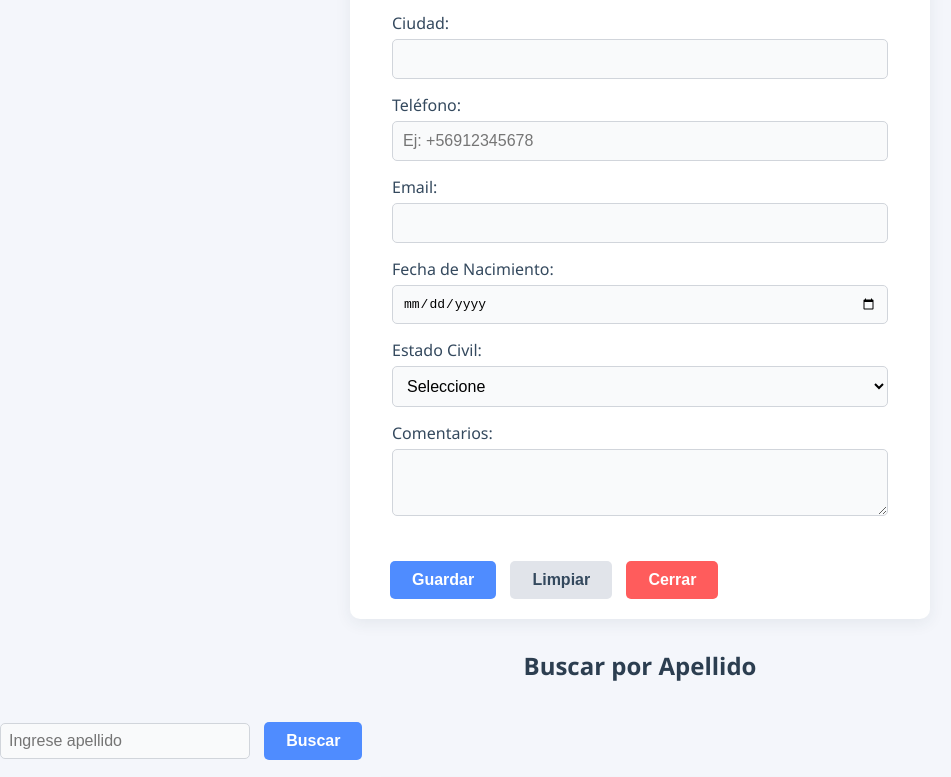
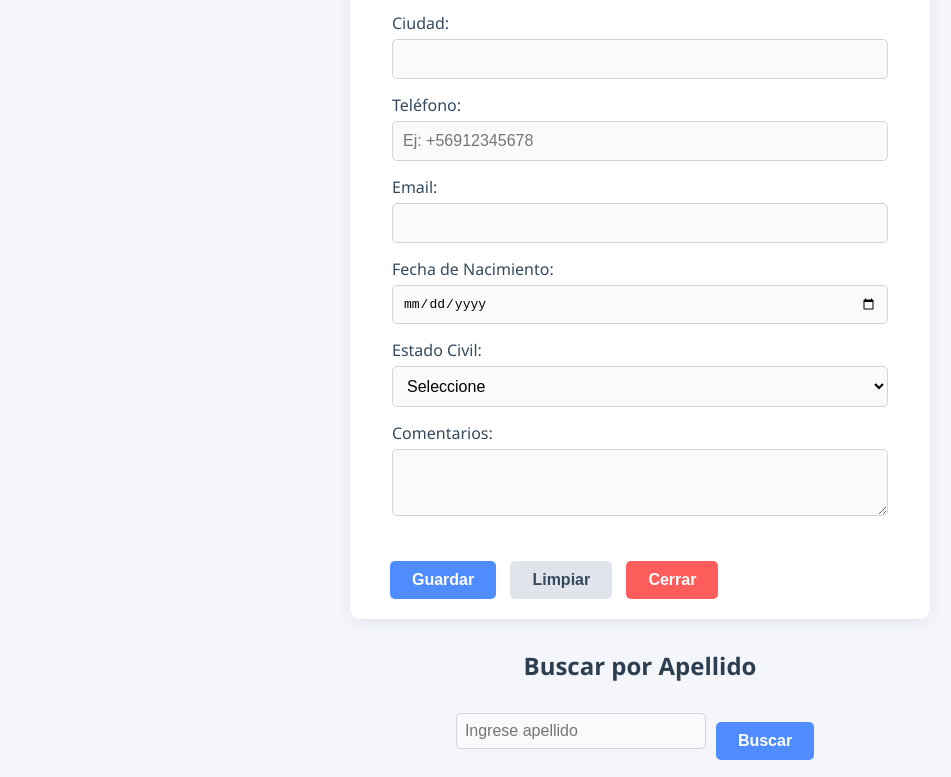
Before and after one commit to So0k4/ficha-medica, a plain HTML site: page index.html in a window 1280 px wide. Shown: the part 477-1254 px from the top of the page, without its empty margins (0-951 px from the left). Drawn offline with Linux system fonts and the light colour scheme.

Commit message:
Refactor search section layout in index.html

```diff
--- a/index.html
+++ b/index.html
@@ -53,8 +53,10 @@
     </form>
 
     <h2>Buscar por Apellido</h2>
-    <input type="text" id="buscarApellido" placeholder="Ingrese apellido">
-    <button type="button" id="buscarBtn">Buscar</button>
+    <div class="buscar-contenedor">
+        <input type="text" id="buscarApellido" placeholder="Ingrese apellido">
+        <button type="button" id="buscarBtn">Buscar</button>
+    </div>
     <div id="resultados"></div>
 
     <script src="script.js"></script>
```
